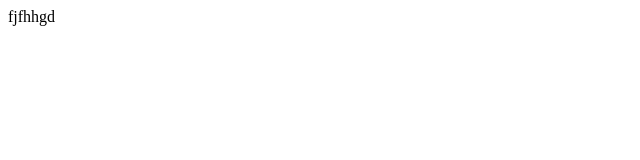
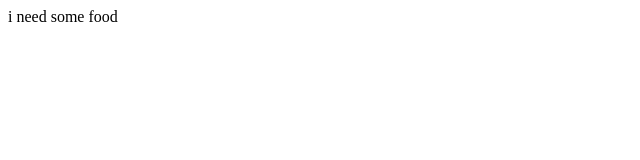
Before and after one commit to Ronaldc7/Ronaldc7.github.io, a plain HTML site: page index.html in a window 1280 px wide. Shown: the full height of the page, 0-640 px from the left. Drawn offline with Linux system fonts and the light colour scheme.

Commit message:
i need food

```diff
--- a/index.html
+++ b/index.html
@@ -4,6 +4,6 @@
         <title>Page Title</title>
     </head>
     <body>
-        fjfhhgd
+        i need some food
     </body>
 </html>
```
